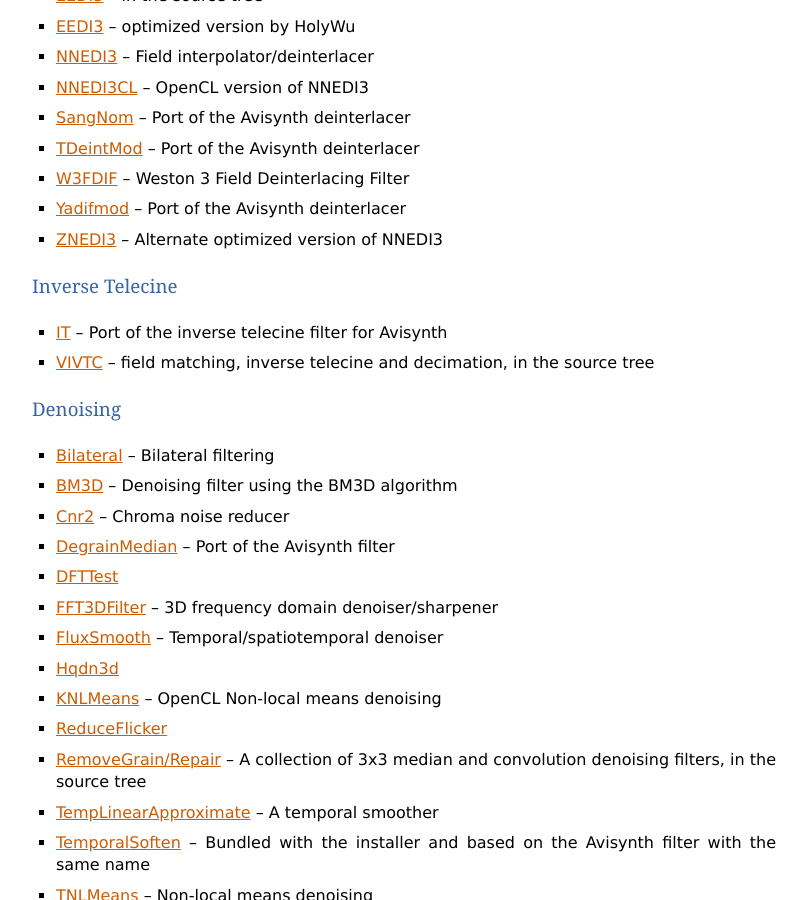
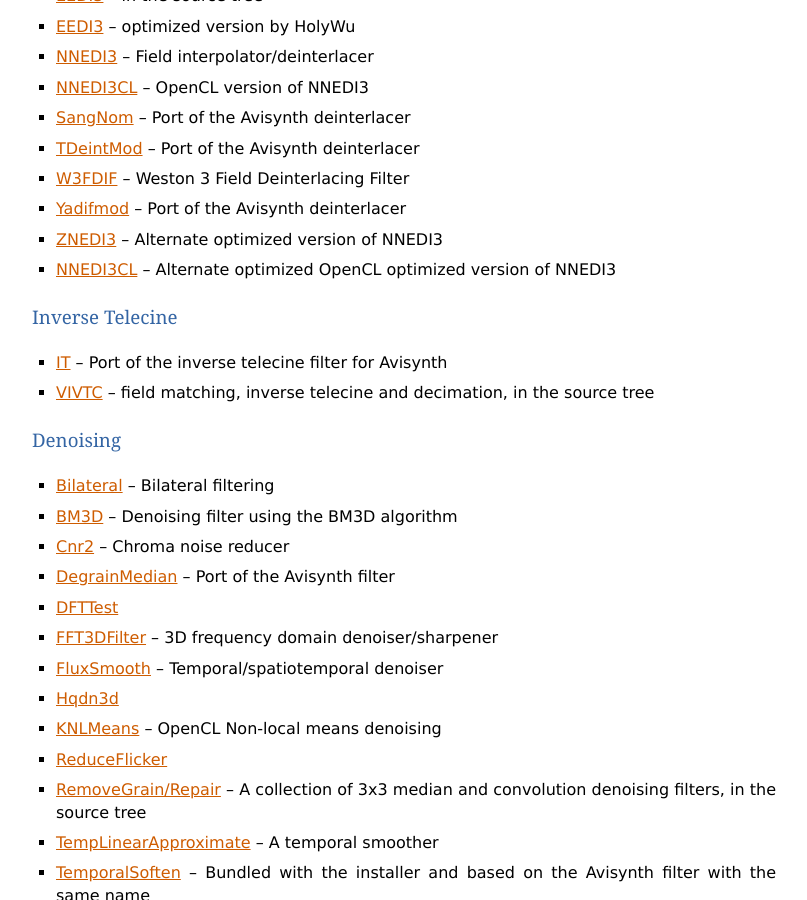
Before and after one commit to vapoursynth/vapoursynth, a Sphinx documentation site: the page built from doc/pluginlist.rst, in a window 1280 px wide and 900 px high, scrolled down 1691 px. Shown: the whole window, without its empty margins (48-855 px from the left). Built offline with Sphinx 7.4.7, drawn with Linux system fonts in a browser that asks for light colours; formulas are drawn with MathJax 3.

Commit message:
Fix link to znedi3
The original link went to  `nnedi3cl` instead, so I added a separate entry for that and linked `znedi3` to the correct github page.

```diff
--- a/doc/pluginlist.rst
+++ b/doc/pluginlist.rst
@@ -63,7 +63,8 @@
 * `TDeintMod <http://forum.doom9.org/showthread.php?t=171295>`_ -- Port of the Avisynth deinterlacer
 * `W3FDIF <https://github.com/HomeOfVapourSynthEvolution/VapourSynth-W3FDIF>`_ -- Weston 3 Field Deinterlacing Filter
 * `Yadifmod <http://forum.doom9.org/showthread.php?t=171028>`_ -- Port of the Avisynth deinterlacer
-* `ZNEDI3 <https://forum.doom9.org/showthread.php?p=1822770#post1822770>`_ -- Alternate optimized version of NNEDI3
+* `ZNEDI3 <https://github.com/sekrit-twc/znedi3>`_ -- Alternate optimized version of NNEDI3
+* `NNEDI3CL  <https://forum.doom9.org/showthread.php?p=1822770>`_ -- Alternate optimized OpenCL optimized version of NNEDI3
 
 Inverse Telecine
 ----------------
```
